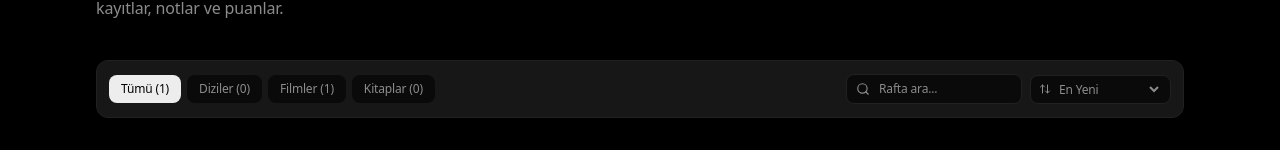
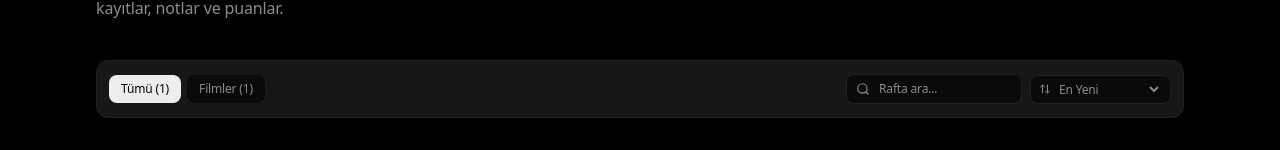
Before and after one commit to yusufbozan1901-creator/kisisel-site, a Next.js app: page /rafim in a window 1280 px wide. Shown: the part 209-359 px from the top of the page. Built offline with nearby package versions, Linux system fonts and the light colour scheme.

Commit message:
feat(shelf): hide empty category tabs dynamically when count is zero

```diff
--- a/src/components/shelf/shelf-grid-client.tsx
+++ b/src/components/shelf/shelf-grid-client.tsx
@@ -22,11 +22,17 @@ export function ShelfGridClient({ items }: ShelfGridClientProps) {
   const seriesCount = React.useMemo(() => items.filter((i) => i.type === 'series').length, [items]);
   const bookCount = React.useMemo(() => items.filter((i) => i.type === 'book').length, [items]);
 
+  // Adjust activeType if current selected type has 0 items
+  let effectiveActiveType = activeType;
+  if (activeType === 'series' && seriesCount === 0) effectiveActiveType = 'all';
+  if (activeType === 'movie' && movieCount === 0) effectiveActiveType = 'all';
+  if (activeType === 'book' && bookCount === 0) effectiveActiveType = 'all';
+
   // Filtered & Sorted items
   const filteredItems = React.useMemo(() => {
     let result = items.filter((item) => {
       // Type filter
-      if (activeType !== 'all' && item.type !== activeType) return false;
+      if (effectiveActiveType !== 'all' && item.type !== effectiveActiveType) return false;
 
       // Status filter
       if (activeStatus === 'active') {
@@ -61,7 +67,7 @@ export function ShelfGridClient({ items }: ShelfGridClientProps) {
     });
 
     return result;
-  }, [items, activeType, activeStatus, searchQuery, sortBy]);
+  }, [items, effectiveActiveType, activeStatus, searchQuery, sortBy]);
 
   const getStatusLabel = (status: ShelfItem['status']) => {
     switch (status) {
@@ -100,46 +106,52 @@ export function ShelfGridClient({ items }: ShelfGridClientProps) {
             type="button"
             onClick={() => setActiveType('all')}
             className={`px-3 py-1.5 text-xs font-medium rounded-lg transition-colors ${
-              activeType === 'all'
+              effectiveActiveType === 'all'
                 ? 'bg-foreground text-background shadow-sm'
                 : 'bg-card hover:bg-accent text-muted-foreground hover:text-foreground'
             }`}
           >
             Tümü ({items.length})
           </button>
+          {seriesCount > 0 && (
             <button
               type="button"
               onClick={() => setActiveType('series')}
               className={`px-3 py-1.5 text-xs font-medium rounded-lg transition-colors ${
-              activeType === 'series'
+                effectiveActiveType === 'series'
                   ? 'bg-foreground text-background shadow-sm'
                   : 'bg-card hover:bg-accent text-muted-foreground hover:text-foreground'
               }`}
             >
               Diziler ({seriesCount})
             </button>
+          )}
+          {movieCount > 0 && (
             <button
               type="button"
               onClick={() => setActiveType('movie')}
               className={`px-3 py-1.5 text-xs font-medium rounded-lg transition-colors ${
-              activeType === 'movie'
+                effectiveActiveType === 'movie'
                   ? 'bg-foreground text-background shadow-sm'
                   : 'bg-card hover:bg-accent text-muted-foreground hover:text-foreground'
               }`}
             >
               Filmler ({movieCount})
             </button>
+          )}
+          {bookCount > 0 && (
             <button
               type="button"
               onClick={() => setActiveType('book')}
               className={`px-3 py-1.5 text-xs font-medium rounded-lg transition-colors ${
-              activeType === 'book'
+                effectiveActiveType === 'book'
                   ? 'bg-foreground text-background shadow-sm'
                   : 'bg-card hover:bg-accent text-muted-foreground hover:text-foreground'
               }`}
             >
               Kitaplar ({bookCount})
             </button>
+          )}
         </div>
 
         {/* Right Search & Sort */}
```
Lines whose indentation alone changed are shown as unchanged.
